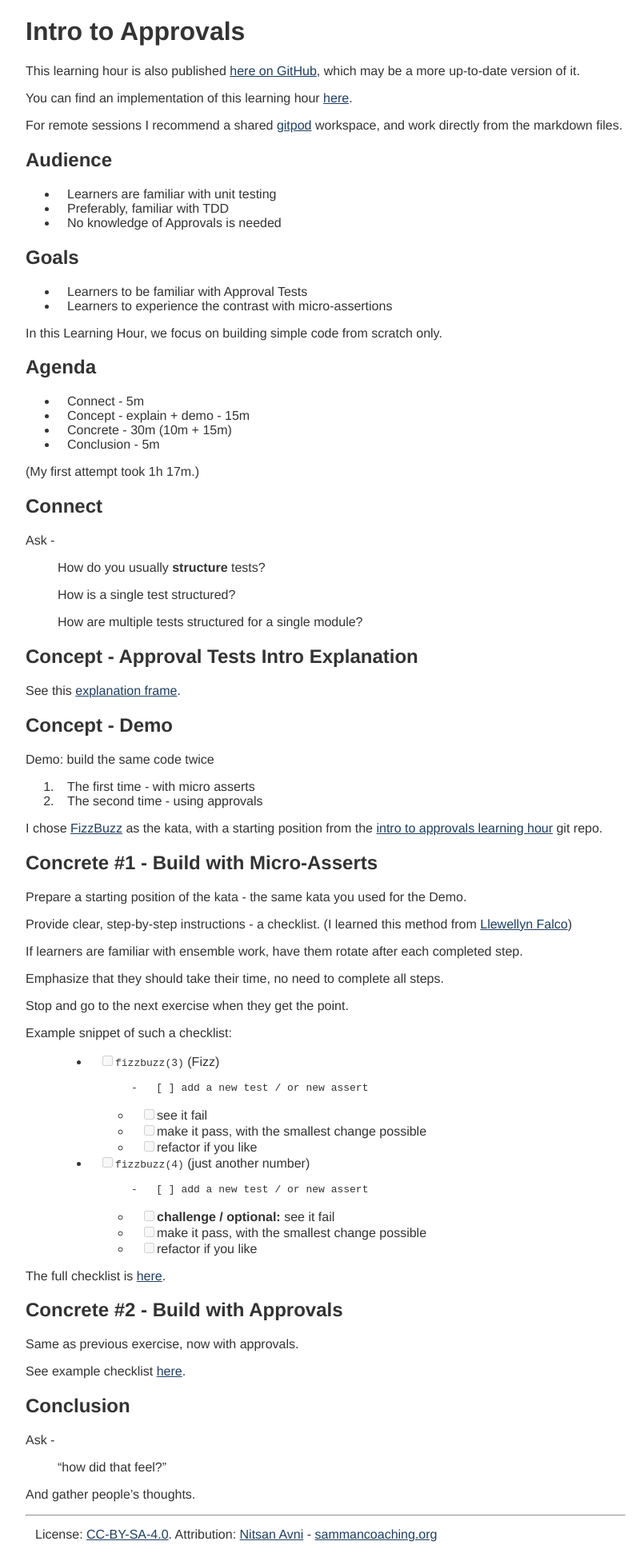
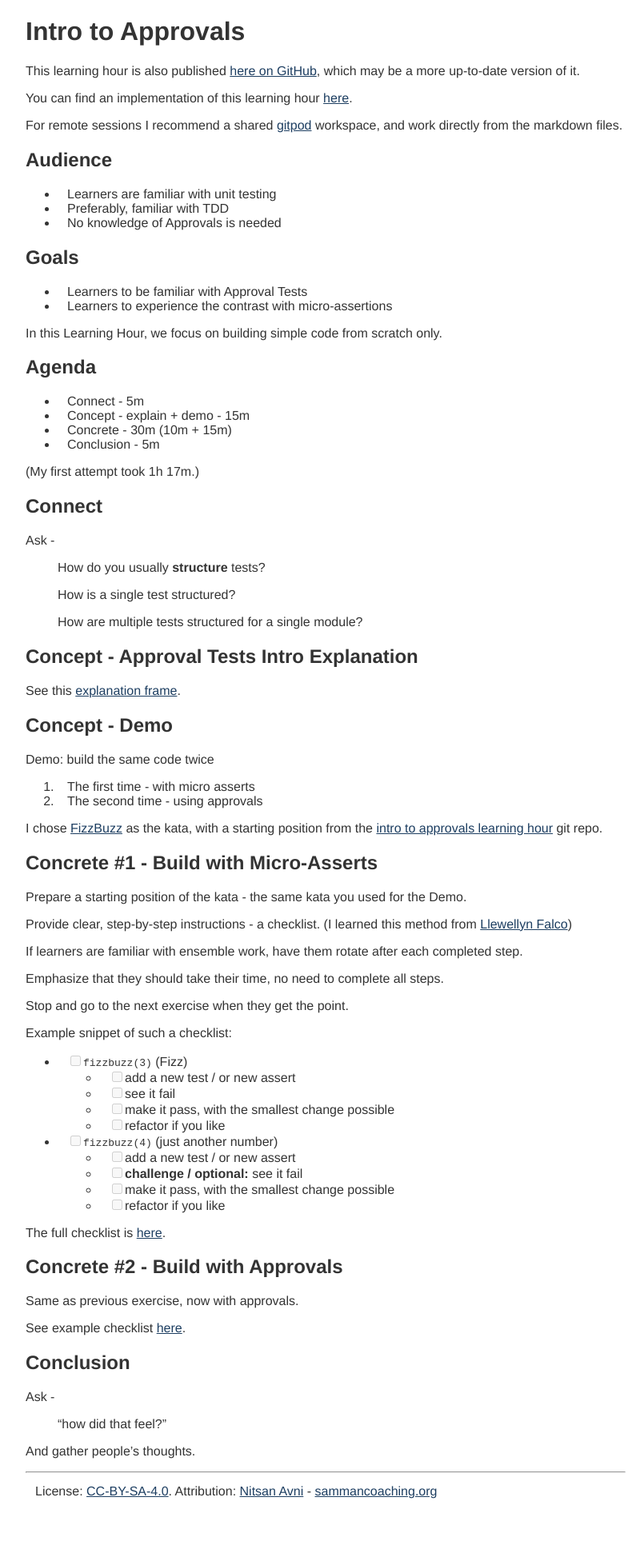
Before and after one commit to sammancoaching/website, a Jekyll site: the page built from _learning_hours/legacy/approvals_intro.md, in a window 1280 px wide. Shown: the whole page at 80% size, without its empty margins (233-1038 px from the left). Built offline with Jekyll 4.4.1, drawn with Linux system fonts in a browser that asks for light colours; after the commit the page ends 1888 px from its top, so only the background shows below that.

Commit message:
fix formatting

```diff
--- a/_learning_hours/legacy/approvals_intro.md
+++ b/_learning_hours/legacy/approvals_intro.md
@@ -74,19 +74,17 @@ Stop and go to the next exercise when they get the point.
 
 Example snippet of such a checklist:
 
-> -   [ ] `fizzbuzz(3)` (Fizz)
-      >
-      >     -   [ ] add a new test / or new assert
->     -   [ ] see it fail
->     -   [ ] make it pass, with the smallest change possible
->     -   [ ] refactor if you like
->
-> -   [ ] `fizzbuzz(4)` (just another number)
-      >
-      >     -   [ ] add a new test / or new assert
->     -   [ ] **challenge / optional:** see it fail
->     -   [ ] make it pass, with the smallest change possible
->     -   [ ] refactor if you like
+-   [ ] `fizzbuzz(3)` (Fizz)
+    -   [ ] add a new test / or new assert
+    -   [ ] see it fail
+    -   [ ] make it pass, with the smallest change possible
+    -   [ ] refactor if you like
+-   [ ] `fizzbuzz(4)` (just another number)
+    -   [ ] add a new test / or new assert
+    -   [ ] **challenge / optional:** see it fail
+    -   [ ] make it pass, with the smallest change possible
+    -   [ ] refactor if you like
+
 
 The full checklist is [here](https://github.com/nitsanavni/intro-to-approvals-learning-hour/blob/main/frames/exercise-use-asserts.md).
 
```
